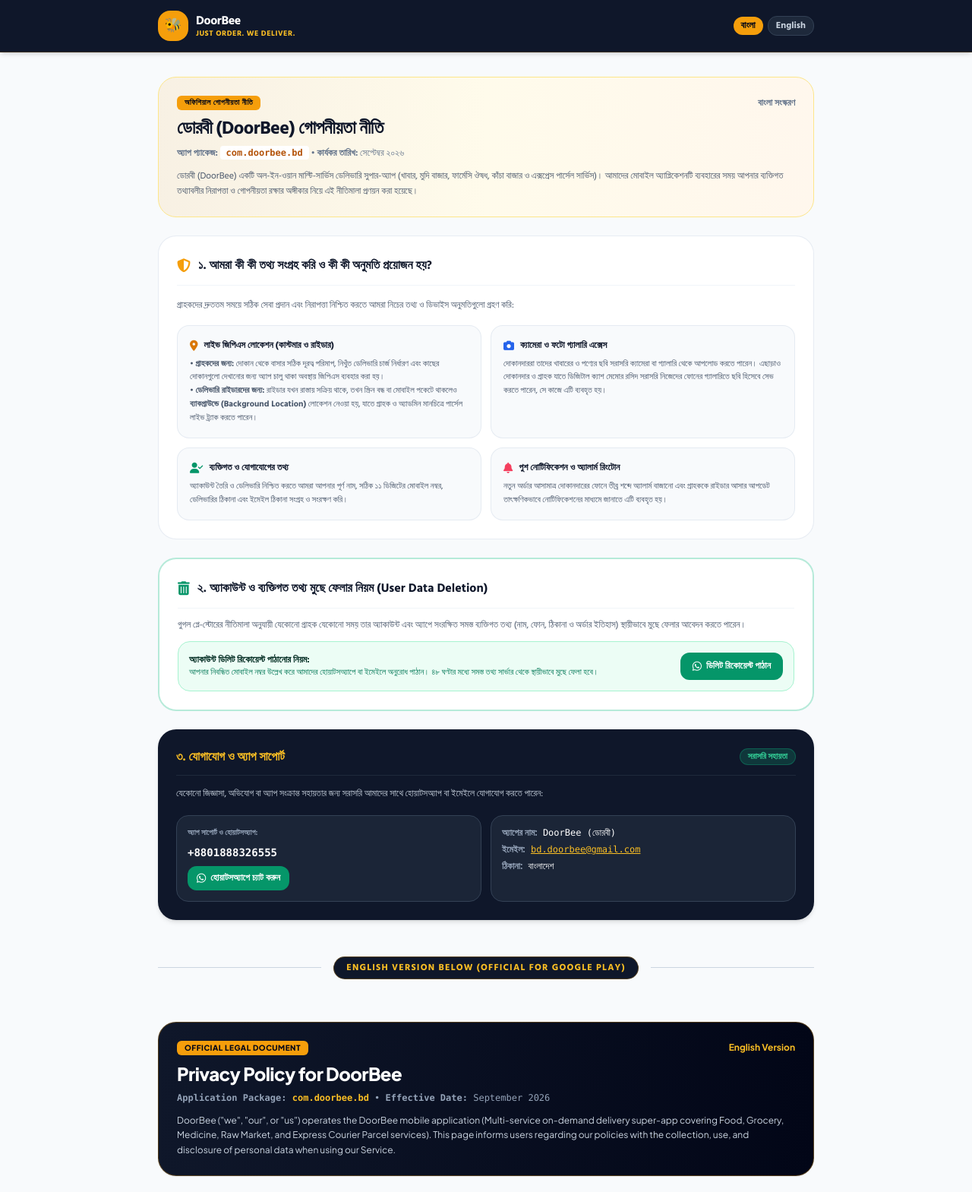
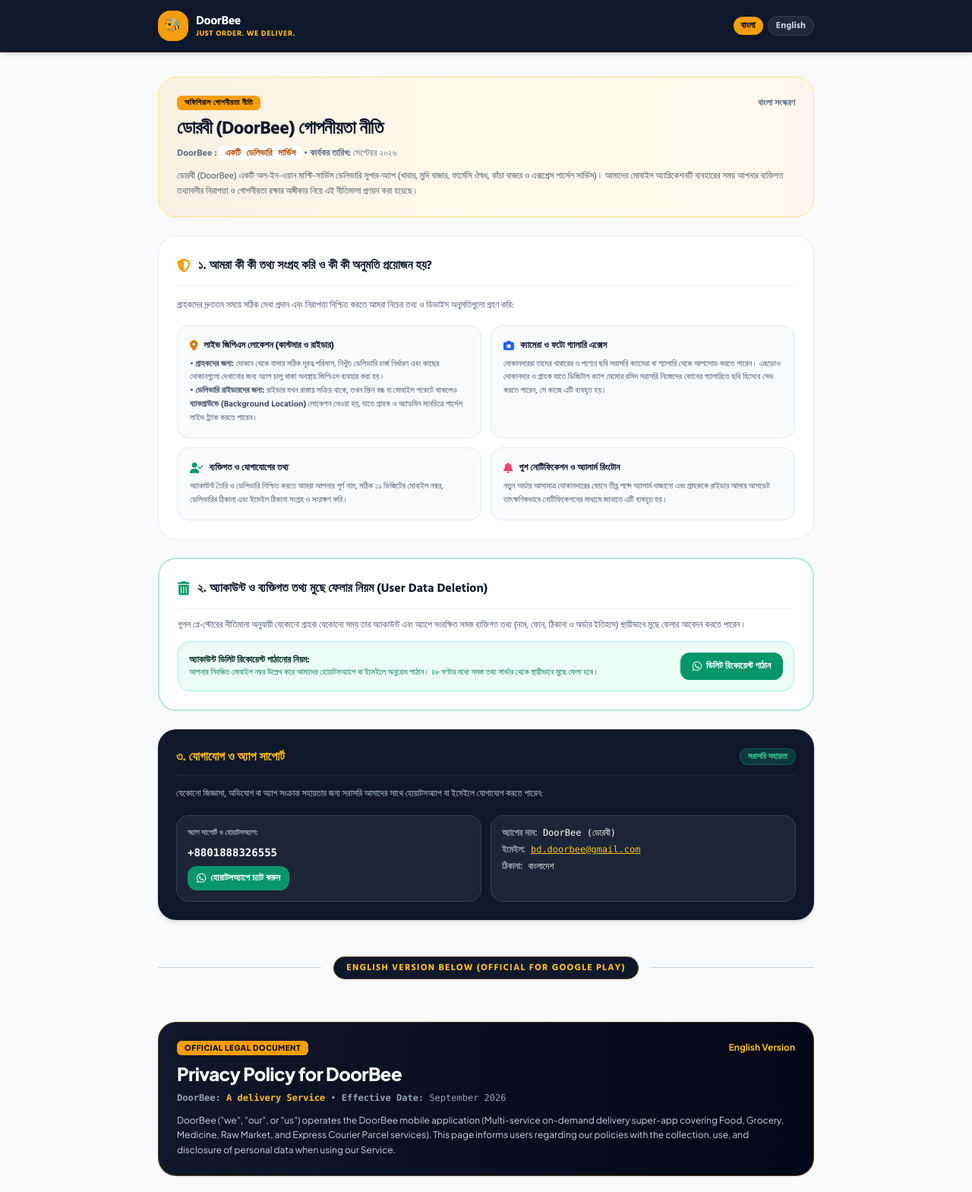
Before and after one commit to bd-doorbee/privacy-policy, a plain HTML site: page index.html in a window 1280 px wide. Shown: the top 1569 px of the page at 76% size. Drawn offline with nearby package versions, Linux system fonts and the light colour scheme.

Commit message:
index.html

```diff
--- a/index.html
+++ b/index.html
@@ -61,7 +61,7 @@
         </div>
         <h2 class="text-xl sm:text-2xl font-black text-slate-900 tracking-tight">ডোরবী (DoorBee) গোপনীয়তা নীতি</h2>
         <p class="text-xs text-slate-500">
-          <b>অ্যাপ প্যাকেজ:</b> <code class="bg-white px-2 py-0.5 rounded text-amber-700 font-mono font-bold">com.doorbee.bd</code> • <b>কার্যকর তারিখ:</b> সেপ্টেম্বর ২০২৬
+          <b>DoorBee :</b> <code class="bg-white px-2 py-0.5 rounded text-amber-700 font-mono font-bold"> একটি ডেলিভারি সার্ভিস</code> • <b>কার্যকর তারিখ:</b> সেপ্টেম্বর ২০২৬
         </p>
         <p class="text-xs text-slate-600 leading-relaxed pt-1">
           ডোরবী (DoorBee) একটি অল-ইন-ওয়ান মাল্টি-সার্ভিস ডেলিভারি সুপার-অ্যাপ (খাবার, মুদি বাজার, ফার্মেসি ঔষধ, কাঁচা বাজার ও এক্সপ্রেস পার্সেল সার্ভিস)। আমাদের মোবাইল অ্যাপ্লিকেশনটি ব্যবহারের সময় আপনার ব্যক্তিগত তথ্যাবলীর নিরাপত্তা ও গোপনীয়তা রক্ষার অঙ্গীকার নিয়ে এই নীতিমালা প্রণয়ন করা হয়েছে।
@@ -207,7 +207,7 @@
         </div>
         <h2 class="text-xl sm:text-2xl font-black text-white tracking-tight">Privacy Policy for DoorBee</h2>
         <p class="text-xs text-slate-400 font-mono">
-          <b>Application Package:</b> <code class="text-amber-400 font-bold">com.doorbee.bd</code> • <b>Effective Date:</b> September 2026
+          <b>DoorBee:</b> <code class="text-amber-400 font-bold"> A delivery Service </code> • <b>Effective Date:</b> September 2026
         </p>
         <p class="text-xs text-slate-300 leading-relaxed pt-1">
           DoorBee ("we", "our", or "us") operates the DoorBee mobile application (Multi-service on-demand delivery super-app covering Food, Grocery, Medicine, Raw Market, and Express Courier Parcel services). This page informs users regarding our policies with the collection, use, and disclosure of personal data when using our Service.
```
